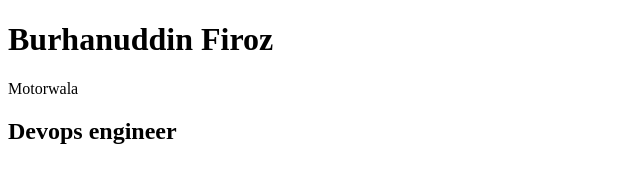
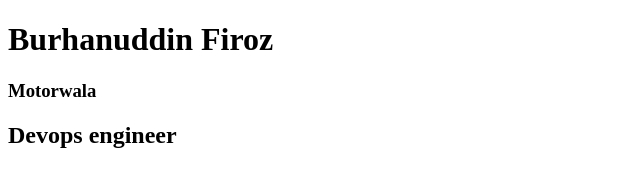
Before and after one commit to burhan121002/jn, a plain HTML site: page html/index.html in a window 1280 px wide. Shown: the full height of the page, 0-640 px from the left. Drawn offline with Linux system fonts and the light colour scheme.

Commit message:
Update index.html

```diff
--- a/html/index.html
+++ b/html/index.html
@@ -6,7 +6,7 @@
 <body>
 
 <h1>Burhanuddin Firoz</h1>
-<p>Motorwala</p>
+<h3>Motorwala</h3>
 <h2>Devops engineer</h2>
 </body>
 </html>
```
